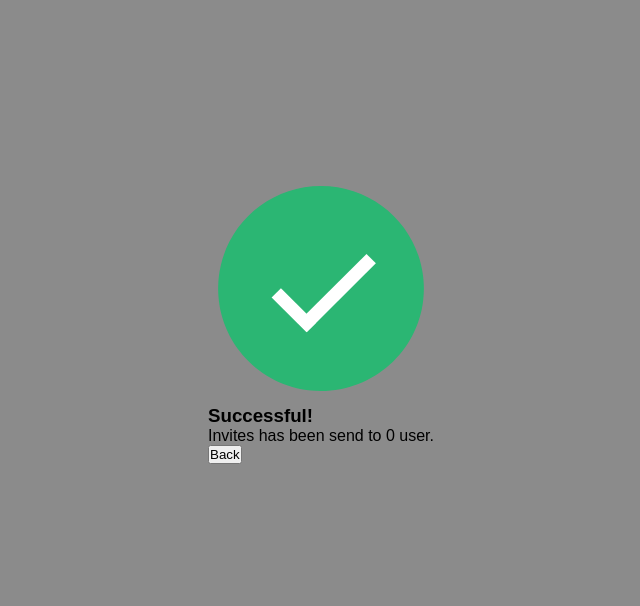
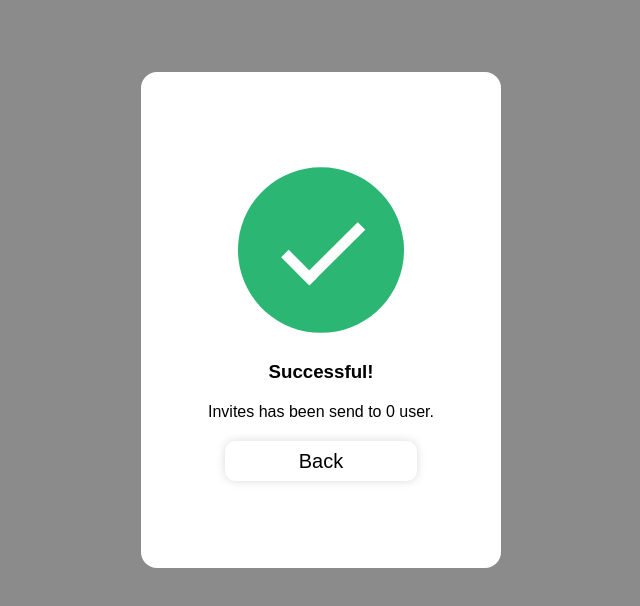
Before and after one commit to Aleeg0/FunnyProjects, a React (Create React App) app in the folder counter/: page / in a window 1280 px wide. Both pictures are taken after typing "Sample" into the empty fields and a click on the button "Send invite". Shown: the top 606 px of the page, without its empty margins (319-959 px from the left). Built offline with nearby package versions, Linux system fonts and the light colour scheme; no server answers.

Commit message:
update styles

```diff
--- a/counter/src/index.css
+++ b/counter/src/index.css
@@ -245,4 +245,66 @@ body {
   width: 100%;
 }
 
+.submitBox {
+  width: 360px;
+  height: 62%;
+  display: flex;
+  flex-direction: column;
+  justify-content: center;
+  align-items: center;
+  row-gap: 20px;
+  background-color: white;
+  border-radius: 16px;
+  padding: 20px;
+  position: relative;
+}
+.submitBox img {
+  width: 100%;
+  height: 40%;
+}
+.submitBox p {
+  text-align: center;
+}
+.submitBox .backToMenuBtn {
+  position: relative;
+  width: 60%;
+  height: 40px;
+  border-radius: 10px;
+  border: none;
+  box-shadow: 0 0 10px rgba(0, 0, 0, 0.15);
+  background-color: white;
+  overflow: hidden;
+}
+.submitBox .backToMenuBtn img {
+  z-index: -1;
+  transition: filter 0.35s ease-in-out;
+}
+.submitBox .backToMenuBtn:hover img {
+  filter: brightness(0.1);
+}
+.submitBox .backToMenuBtn::before {
+  content: "";
+  position: absolute;
+  top: 0;
+  left: 0;
+  width: 0;
+  height: 100%;
+  background-color: rgba(255, 118, 37, 0.8);
+  transition: width 0.35s ease-in-out;
+  z-index: 0;
+}
+.submitBox .backToMenuBtn:hover::before {
+  width: 100%;
+}
+.submitBox button {
+  position: absolute;
+  width: 100%;
+  height: 100%;
+  outline: none;
+  border-radius: 10px;
+  border: none;
+  font-size: 20px;
+  background: transparent;
+}
+
 /*# sourceMappingURL=index.css.map */
--- a/counter/src/index.scss
+++ b/counter/src/index.scss
@@ -23,3 +23,4 @@ body{
 }
 
 @import "Components/Users/users";
+@import "Components/Submit/submit";
```
Also changed, not shown: 1 other file (tests, documents, lock files or other folders).
